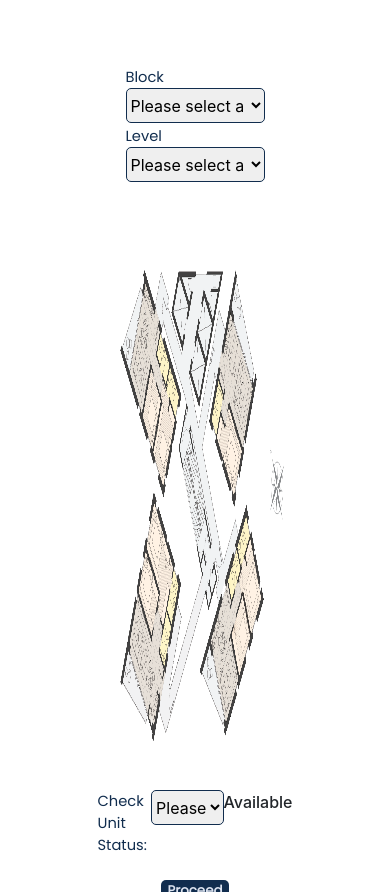
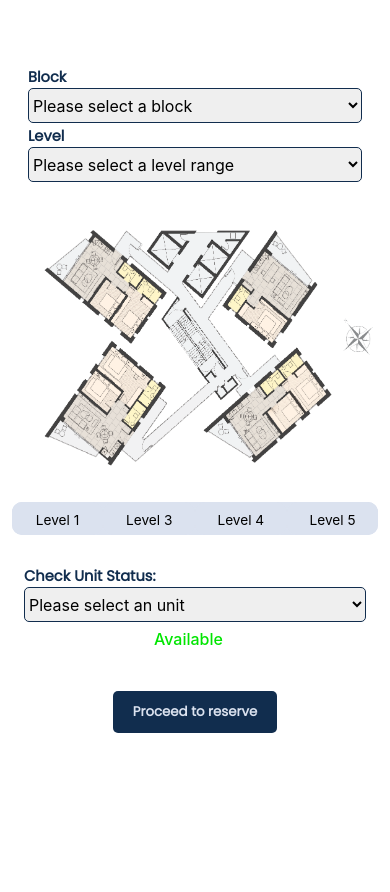
Before and after one commit to Hmin25/booking-form, a React (Create React App) app: page /keymap in a window 390 px wide. Built offline with nearby package versions, Linux system fonts and the light colour scheme.

Commit message:
KeyMap UI done - except button on focus/on click

```diff
--- a/src/Components/DropDownBar.js
+++ b/src/Components/DropDownBar.js
@@ -2,7 +2,7 @@ const DropDownBar = ({ placeholder, title, optionData }) => {
   const options = () => {
     if (optionData.length > 0) {
       return optionData.map((options, index) => (
-        <option value="1">{options}</option>
+        <option value={options}>{options}</option>
       ));
     }
   };
@@ -11,7 +11,9 @@ const DropDownBar = ({ placeholder, title, optionData }) => {
     <>
       <div className="col-sm">
         <span className="titleText">{title}</span>
-        <select className="dropDownBar" required>
+        <select className="dropDownBar" onChange={(e) =>
+            e.target.value
+          } required>
           <option selected hidden>
             {placeholder}
           </option>
--- a/src/Components/DropDownForKeyMap.js
+++ b/src/Components/DropDownForKeyMap.js
@@ -10,9 +10,15 @@ const DropDownForKeyMap = ({ placeholder, title, optionData }) => {
   return (
     <>
       <div className="col-sm">
-          <span className="titleText">{title}</span>
-          <select className="dropDownForKeyMap" required>
-            <option selected hidden>
+        <span className="keyMapTitleText">{title}</span>
+        <select
+          className="dropDownForKeyMap"
+          onChange={(e) =>
+            e.target.value
+          }
+          required
+        >
+          <option defaultValue hidden>
             {placeholder}
           </option>
           {optionData && options()}
--- a/src/KeyMap.js
+++ b/src/KeyMap.js
@@ -11,7 +11,7 @@ export default function KeyMap() {
       <div className="d-flex justify-content-center mt-5">
         <div className="keyMap">
           {/* First row */}
-          <div >
+          <div>
             <div className="row mt-3 mx-3">
               <DropDownForKeyMap
                 placeholder="Please select a block"
@@ -28,18 +28,29 @@ export default function KeyMap() {
 
           {/* Second Row - keymap pic */}
           <div className="d-flex justify-content-center mt-2">
-          <img src={Keymap} className="keyMapImg"/>
+            <img src={Keymap} className="keyMapImg" />
+          </div>
+
+          {/* Third Row - Every single level */}
+          <div className="levelsDisplayContainer">
+            <div className="levelsDisplayBar">
+              <button className="eachLevel" onClick={() => console.log("heyhey")}>Level 1</button>
+              {/* <button className="eachLevel" onClick={() => style={backgroundColor: "red"}}>Level 2</button> */}
+              <button className="eachLevel">Level 3</button>
+              <button className="eachLevel">Level 4</button>
+              <button className="eachLevel">Level 5</button>
+            </div>
           </div>
 
           {/* Last Row */}
           <div className="d-flex justify-content-center">
-            <div className="d-flex">
-            <span className="titleText">Check Unit Status: </span>
+            <div className="checkUnitStatus">
+              <span className="keyMapTitleText">Check Unit Status: </span>
               <DropDownForKeyMap
                 placeholder="Please select an unit"
                 optionData={testingData}
               />
-              <p className="unitStatusText">Available</p>
+              <p className="unitStatusTextAvailable">Available</p>
             </div>
           </div>
 
@@ -47,7 +58,7 @@ export default function KeyMap() {
 
           {/* Submit Button */}
           <div className="d-flex justify-content-center">
-            <button type="submit" className="submitButton">
+            <button type="submit" className="proceedReserveButton">
               Proceed to reserve
             </button>
           </div>
--- a/src/ReservationForm.js
+++ b/src/ReservationForm.js
@@ -56,6 +56,7 @@ export default function ReservationForm() {
             </div>
 
             <div className="row mt-3 mx-3">
+              <DropDownBar placeholder="Please select a level" title="Level no." optionData={testingData}/>
               <DropDownBar placeholder="Please select an unit" title="Unit no." optionData={testingData}/>
             </div>
           </div>
--- a/src/keymap.css
+++ b/src/keymap.css
@@ -2,6 +2,17 @@
   width: 50vw;
   height: 100vh;
   overflow-y: hidden;
+}
+
+.keyMapTitleText {
+  font-family: "Poppins", sans-serif;
+  font-weight: 600;
+  color: #112d4e;
+  font-size: 11pt;
+  -webkit-box-pack: baseline;
+      -ms-flex-pack: baseline;
+          justify-content: baseline;
+  padding-right: 5px;
 }
 
 .dropDownForKeyMap {
@@ -20,12 +31,138 @@
   border-color: #abedd8;
 }
 
-.unitStatusText {
+.checkUnitStatus {
+  display: -webkit-box;
+  display: -ms-flexbox;
+  display: flex;
+  -webkit-box-align: baseline;
+      -ms-flex-align: baseline;
+          align-items: baseline;
+}
+
+.unitStatusTextAvailable {
   font-weight: 500;
+  padding-left: 10px;
+  color: #00e500;
+}
+
+.unitStatusTextReserved {
+  font-weight: 500;
+  padding-left: 10px;
+  color: #ffa400;
+}
+
+.unitStatusTextBooked {
+  font-weight: 500;
+  padding-left: 10px;
+  color: #f20c00;
 }
 
 .keyMapImg {
   width: 100%;
   height: 600px;
+  min-width: 100%;
+  min-height: 250px;
+}
+
+.levelsDisplayContainer {
+  border-radius: 10px;
+  background-color: #dbe2ef;
+  border-color: #112d4e;
+  height: 4vh;
+  margin: 3%;
+  text-align: center;
+  width: auto;
+}
+
+.levelsDisplayBar {
+  display: -webkit-box;
+  display: -ms-flexbox;
+  display: flex;
+}
+
+.eachLevel {
+  cursor: pointer;
+  border-radius: 10px;
+  border-color: transparent;
+  width: 100%;
+  height: 4vh;
+  padding: 6px;
+  background-color: #dbe2ef;
+  font-size: 0.8vw;
+}
+
+.eachLevel:hover {
+  border-color: #112d4e;
+  font-weight: 500;
+  background-color: #112d4e;
+  color: #dbe2ef;
+  border-radius: 10px;
+}
+
+.eachLevel:focus {
+  border-color: #112d4e;
+  font-weight: 500;
+  background-color: #112d4e;
+  color: #dbe2ef;
+  border-radius: 10px;
+}
+
+.proceedReserveButton {
+  border-radius: 5px;
+  border-width: 0ch;
+  border-color: transparent;
+  font-family: "Poppins", sans-serif;
+  font-weight: 600;
+  font-size: 10pt;
+  background-color: #112d4e;
+  color: #dbe2ef;
+  width: 35%;
+  height: 4vh;
+  margin-bottom: 5%;
+}
+
+.proceedReserveButton:hover {
+  background-color: #abedd8;
+  color: #112d4e;
+}
+
+@media (min-width: 354px) and (max-width: 500px) {
+  .keyMap {
+    width: 100vw;
+    height: 100vh;
+    overflow-y: auto;
+  }
+  .keyMapTitleText {
+    padding-right: 0px;
+  }
+  .checkUnitStatus {
+    display: block;
+    -webkit-box-align: baseline;
+        -ms-flex-align: baseline;
+            align-items: baseline;
+    margin-left: 24px;
+    margin-right: 24px;
+    margin-top: 16px;
+    width: 100%;
+  }
+  .unitStatusTextAvailable,
+  .unitStatusTextBooked,
+  .unitStatusTextReserved {
+    margin-top: 5px;
+    padding-left: 38%;
+    padding-right: 38%;
+  }
+  .keyMapImg {
+    width: 100%;
+    height: 300px;
+  }
+  .eachLevel {
+    font-size: 3.5vw;
+  }
+  .proceedReserveButton {
+    width: 42%;
+    height: 5vh;
+  }
 }
 /*# sourceMappingURL=keymap.css.map */
--- a/src/keymap.scss
+++ b/src/keymap.scss
@@ -2,6 +2,15 @@
   width: 50vw;
   height: 100vh;
   overflow-y: hidden;
+}
+
+.keyMapTitleText {
+  font-family: "Poppins", sans-serif;
+  font-weight: 600;
+  color: #112d4e;
+  font-size: 11pt;
+  justify-content: baseline;
+  padding-right: 5px;
 }
 
 .dropDownForKeyMap {
@@ -21,11 +30,155 @@
   border-color: #abedd8;
 }
 
-.unitStatusText {
+.checkUnitStatus {
+  display: flex; //in mobile change to block
+  align-items: baseline;
+}
+
+.unitStatusTextAvailable {
   font-weight: 500;
+  padding-left: 10px;
+  color: #00e500;
+}
+
+.unitStatusTextReserved {
+  font-weight: 500;
+  padding-left: 10px;
+  color: #ffa400;
+}
+
+.unitStatusTextBooked {
+  font-weight: 500;
+  padding-left: 10px;
+  color: #f20c00;
 }
 
 .keyMapImg {
   width: 100%;
   height: 600px;
+  min-width: 100%;
+  min-height: 250px;
 }
+
+.levelsDisplayContainer{
+  border-radius: 10px;
+  background-color: #dbe2ef;
+  border-color: #112d4e;
+  height: 4vh;
+  margin: 3%;
+  text-align: center;
+  width: auto;
+}
+
+.levelsDisplayBar{
+  display: flex;
+}
+
+.eachLevel{
+  cursor: pointer;
+  border-radius: 10px;
+  border-color: transparent;
+  width: 100%;
+  height: 4vh;
+  padding: 6px;
+  background-color: #dbe2ef;
+  font-size: 0.8vw;
+}
+
+.eachLevel:hover{
+  border-color: #112d4e;
+  font-weight: 500;
+  background-color: #112d4e;
+  color: #dbe2ef;
+  border-radius: 10px;
+}
+
+.eachLevel:focus{
+  border-color: #112d4e;
+  font-weight: 500;
+  background-color: #112d4e;
+  color: #dbe2ef;
+  border-radius: 10px;
+}
+
+.proceedReserveButton{
+  border-radius: 5px;
+  border-width: 0ch;
+  border-color: transparent;
+  font-family: "Poppins", sans-serif;
+  font-weight: 600;
+  font-size: 10pt;
+  background-color: #112d4e;
+  color: #dbe2ef;
+  width: 35%;
+  height: 4vh;
+  margin-bottom: 5%;
+}
+
+.proceedReserveButton:hover {
+  background-color: #abedd8;
+  color: #112d4e;
+}
+
+
+//Mobile View
+@media (min-width: 100px) and (max-width: 300px) {
+}
+
+@media (min-width: 301px) and (max-width: 353px) {
+}
+
+@media (min-width: 354px) and (max-width: 500px) {
+  .keyMap {
+    width: 100vw;
+    height: 100vh;
+    overflow-y: auto;
+  }
+
+  .keyMapTitleText {
+    padding-right: 0px;
+  }
+
+  .checkUnitStatus {
+    display: block;
+    align-items: baseline;
+    margin-left: 24px;
+    margin-right: 24px;
+    margin-top: 16px;
+    width: 100%;
+  }
+
+  .unitStatusTextAvailable,
+  .unitStatusTextBooked,
+  .unitStatusTextReserved {
+    margin-top: 5px;
+    padding-left: 38%;
+    padding-right: 38%;
+  }
+
+  .keyMapImg {
+    width: 100%;
+    height: 300px;
+  }
+
+  .eachLevel{
+    font-size: 3.5vw;
+  }
+
+  .proceedReserveButton{
+    width: 42%;
+    height: 5vh;
+  }
+}
+
+@media (min-width: 501px) and (max-width: 768px) {
+}
+
+@media (min-width: 769px) and (max-width: 990px) {
+}
+
+@media (min-width: 991px) and (max-width: 1199px) {
+}
+
+@media (min-width: 1200px) and (max-width: 1280px) {
+}
--- a/src/reservationForm.css
+++ b/src/reservationForm.css
@@ -55,6 +55,7 @@
   -webkit-box-pack: baseline;
       -ms-flex-pack: baseline;
           justify-content: baseline;
+  padding-right: 5px;
 }
 
 .form-control {
@@ -72,26 +73,6 @@
 .form-control:hover {
   color: #dbe2ef;
   opacity: 80%;
-}
-
-.input::-webkit-input-placeholder {
-  color: red;
-  opacity: 50%;
-}
-
-.input:-ms-input-placeholder {
-  color: red;
-  opacity: 50%;
-}
-
-.input::-ms-input-placeholder {
-  color: red;
-  opacity: 50%;
-}
-
-.input::placeholder {
-  color: red;
-  opacity: 50%;
 }
 
 .submitButton {
--- a/src/reservationForm.scss
+++ b/src/reservationForm.scss
@@ -43,6 +43,7 @@
   color: #112d4e;
   font-size: 11pt;
   justify-content: baseline;
+  padding-right: 5px;
 }
 
 .form-control {
@@ -59,11 +60,6 @@
 .form-control:hover {
   color: #dbe2ef;
   opacity: 80%;
-}
-
-.input::placeholder {
-  color: red;
-  opacity: 50%;
 }
 
 .submitButton {
```
Also changed, not shown: 2 other files (tests, documents, lock files or other folders). Lines whose indentation alone changed are shown as unchanged.
